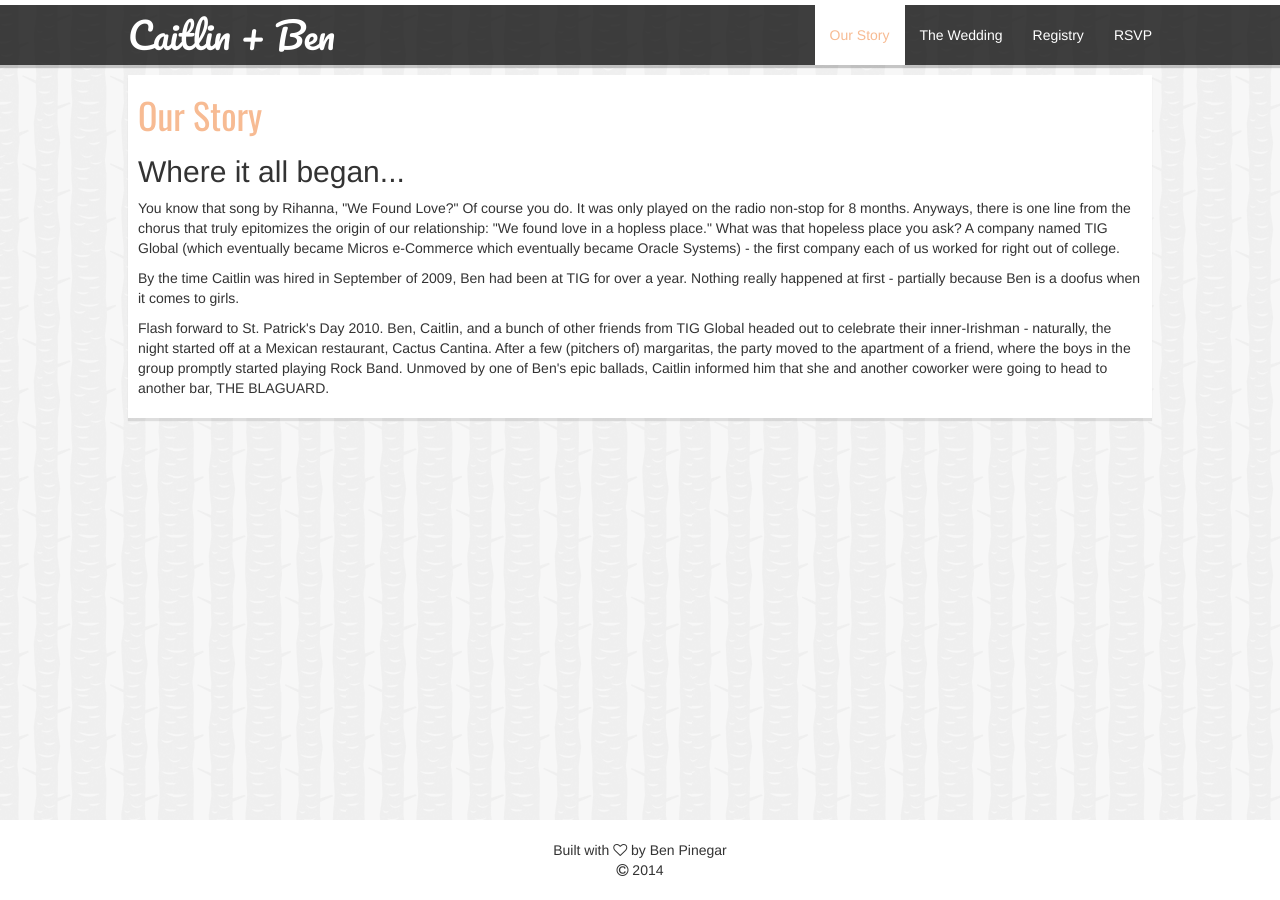
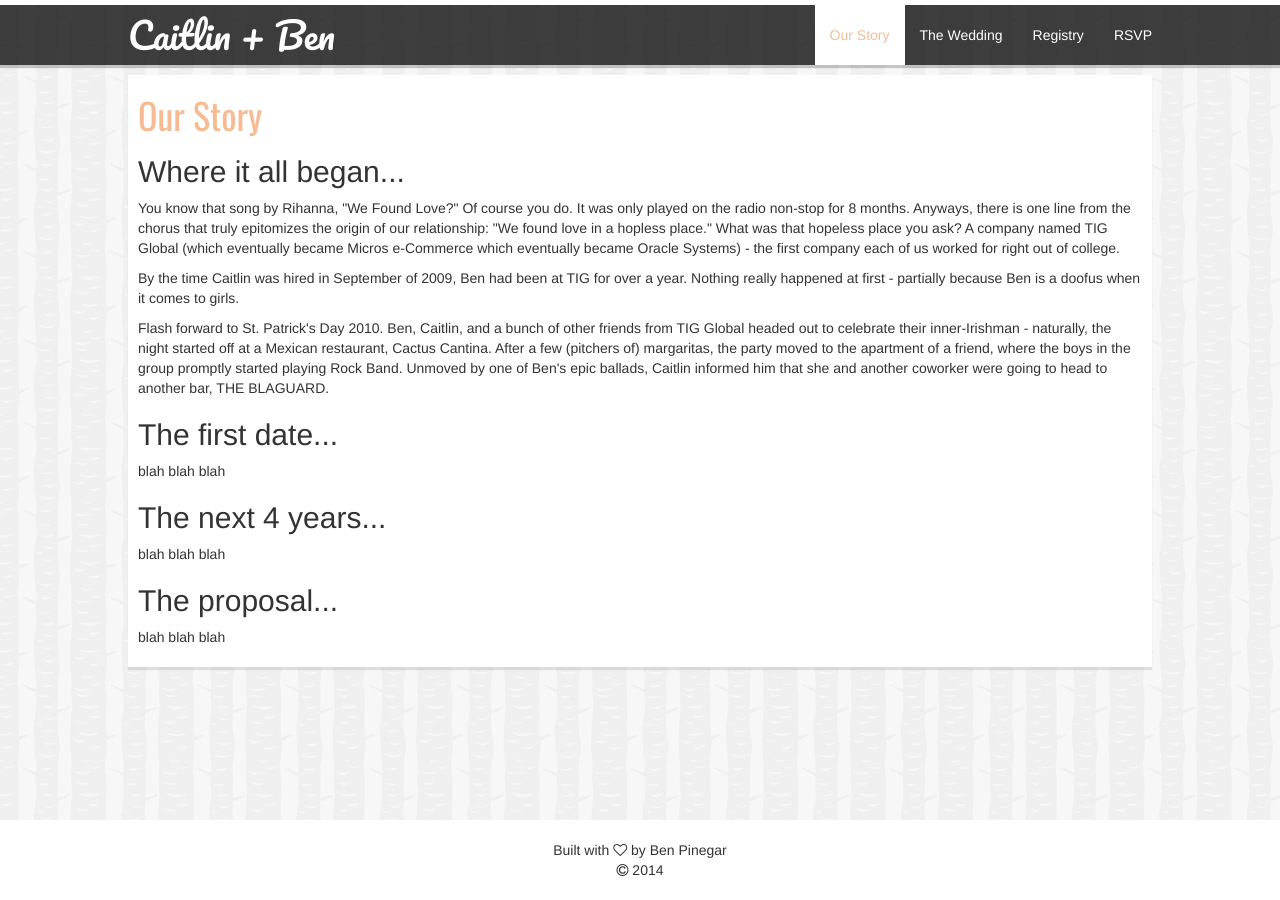
Before and after one commit to bpinegar/bpinegar.github.io, a Jekyll site: the page built from our-story.html, in a window 1280 px wide. Built offline with Jekyll 4.4.1, drawn with Linux system fonts in a browser that asks for light colours; nearby versions of some CDN libraries.

Commit message:
Update our-story.html

```diff
--- a/our-story.html
+++ b/our-story.html
@@ -13,5 +13,11 @@ weight: 2
     <p>You know that song by Rihanna, "We Found Love?" Of course you do. It was only played on the radio non-stop for 8 months. Anyways, there is one line from the chorus that truly epitomizes the origin of our relationship: "We found love in a hopless place." What was that hopeless place you ask? A company named TIG Global (which eventually became Micros e-Commerce which eventually became Oracle Systems) - the first company each of us worked for right out of college.</p>
     <p>By the time Caitlin was hired in September of 2009, Ben had been at TIG for over a year. Nothing really happened at first - partially because Ben is a doofus when it comes to girls.</p>
     <p>Flash forward to St. Patrick's Day 2010. Ben, Caitlin, and a bunch of other friends from TIG Global headed out to celebrate their inner-Irishman - naturally, the night started off at a Mexican restaurant, Cactus Cantina. After a few (pitchers of) margaritas, the party moved to the apartment of a friend, where the boys in the group promptly started playing Rock Band. Unmoved by one of Ben's epic ballads, Caitlin informed him that she and another coworker were going to head to another bar, THE BLAGUARD.</p>
+    <h2>The first date...</h2>
+    <p>blah blah blah</p>
+    <h2>The next 4 years...</h2>
+    <p>blah blah blah</p>
+    <h2>The proposal...</h2>
+    <p>blah blah blah</p>
   </div>
 </div>
```
